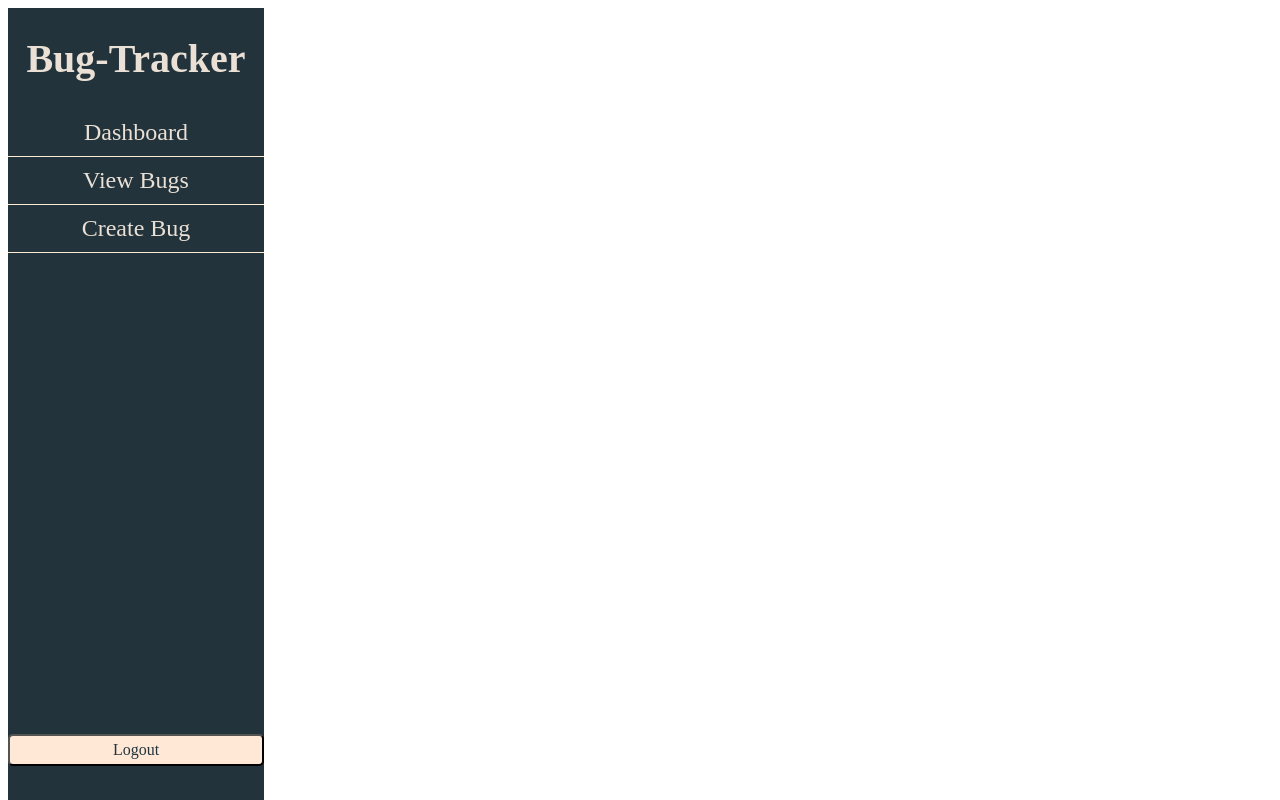
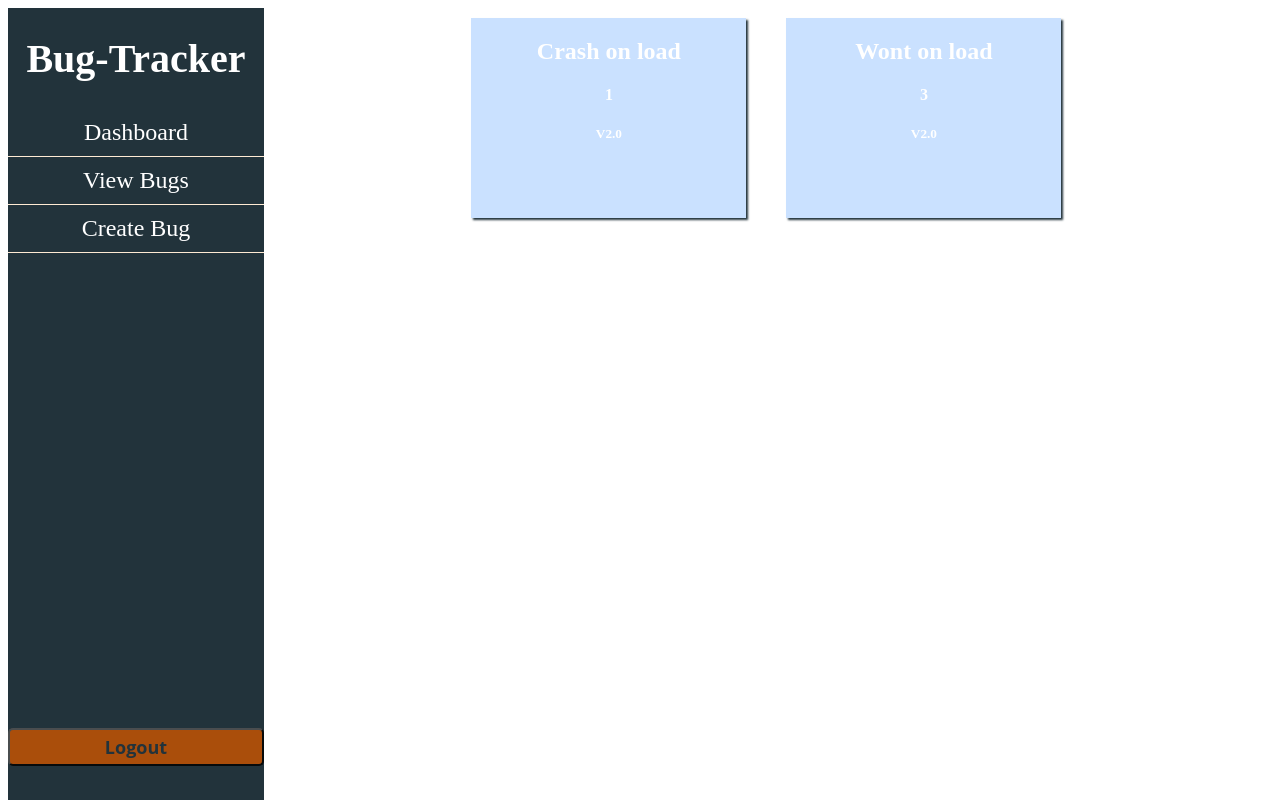
Before and after one commit to ReikoOchiai/Bug-Tracker, a React (Create React App) app in the folder frontend/: page / in a window 1280 px wide. Both pictures are taken after typing "Sample", "Sample123" into the empty fields and a click on the button "Login". Built offline with nearby package versions, Linux system fonts and the light colour scheme.

Commit message:
Making Bug Card visible

```diff
--- a/frontend/src/App.js
+++ b/frontend/src/App.js
@@ -3,6 +3,7 @@ import Login from "./Views/Login/login";
 import { useSelector } from "react-redux";
 import { BrowserRouter as Router } from "react-router-dom";
 import Sidebar from "./Views/sidebar/sidebar";
+import ViewBugPage from "./Views/Pages/viewBugs";
 
 function App() {
   const { auth } = useSelector((state) => state);
@@ -14,6 +15,7 @@ function App() {
       ) : (
         <>
           <Sidebar />
+          <ViewBugPage />
         </>
       )}
     </Router>
--- a/frontend/src/Views/Bug Card/bugCard.js
+++ b/frontend/src/Views/Bug Card/bugCard.js
@@ -1,16 +1,18 @@
 import React from "react";
-import "/bugCard.css";
+import "./bugCard.css";
 
 export default (props) => {
+  const { name, priority, version } = props.bug;
+
   function Clicked() {
     props.clicked(props.name);
   }
 
   return (
     <div className="bug-card" onClick={Clicked}>
-      <h2 className="name">{props.name}</h2>
-      <h4 className="priority">{props.priority}</h4>
-      <h5 className="version">{props.version}</h5>
+      <h2 className="name">{name}</h2>
+      <h4 className="priority">{priority}</h4>
+      <h5 className="version">{version}</h5>
     </div>
   );
 };
--- a/frontend/src/Views/Pages/viewBugs.jsx
+++ b/frontend/src/Views/Pages/viewBugs.jsx
@@ -14,7 +14,7 @@ export default () => {
   return (
     <div className="page-container">
       {bugs.map((bug, key) => (
-        <BugCard key={key} props={bug} />
+        <BugCard key={key} bug={bug} />
       ))}
     </div>
   );
--- a/frontend/src/index.css
+++ b/frontend/src/index.css
@@ -1,8 +1,8 @@
 * {
   --prim-color: #22333b;
   --secondary-color: #3f4238;
-  color: #eae0d5;
-  --card-color: #cae1ff
+  color: white;
+  --card-color: #cae1ff;
   --font-family: "Open Sans", sans-serif;
 }
 
@@ -11,20 +11,20 @@
   display: grid;
 }
 button {
-  background: #ffe8d6;
+  background: #cc5500;
   color: var(--prim-color);
   border-radius: 5px;
   padding: 5px 20px;
   font: normal bold 18px var(--font-family);
   text-align: center;
   margin-bottom: 10px;
+  opacity: 0.8;
 }
 
 button:hover {
   transition: all 0.3s;
   background: white;
 }
-
 
 .page-container {
   display: flex;
```
Also changed, not shown: frontend/src/Controllers/priorityController.js (added).
